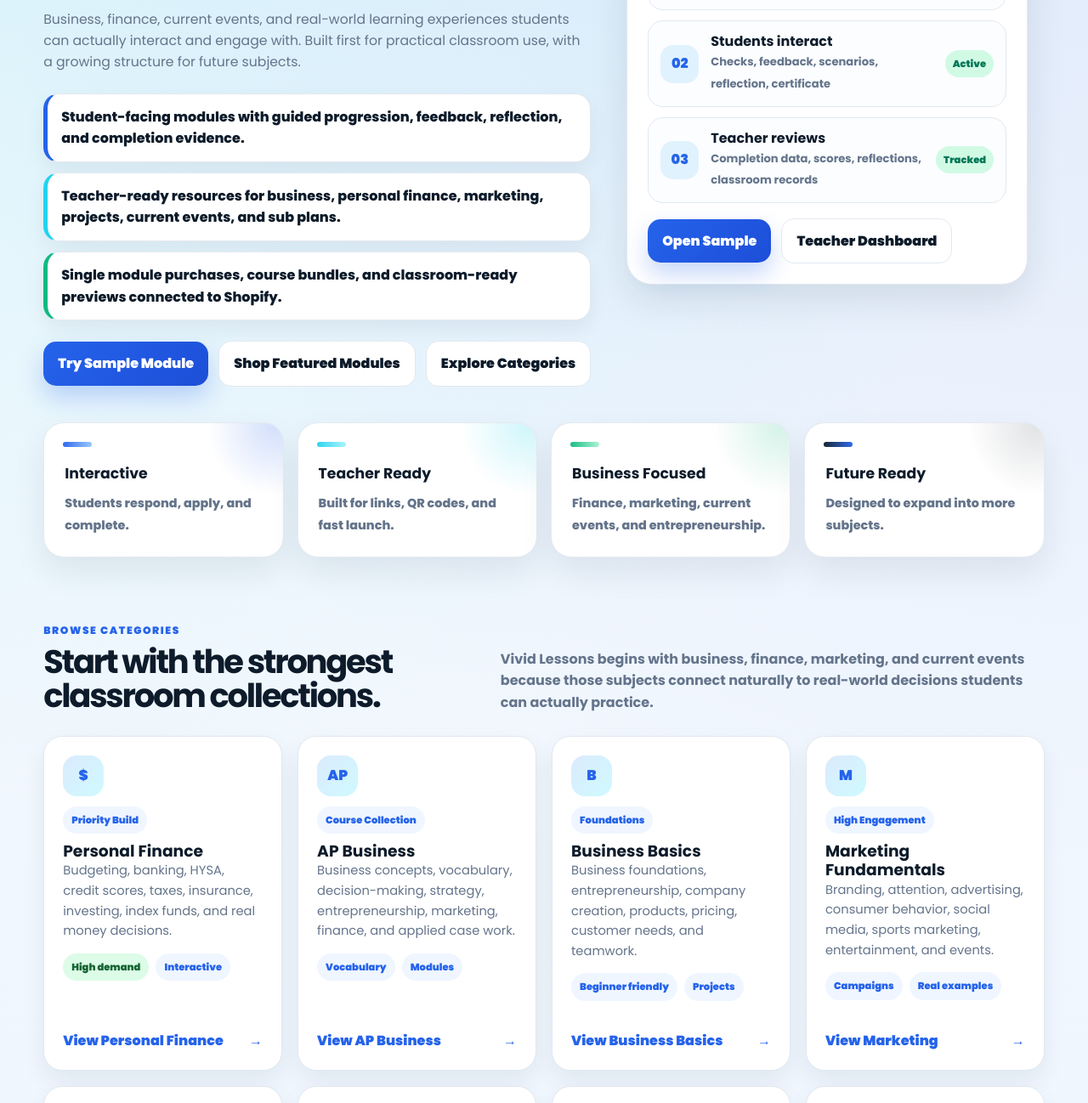
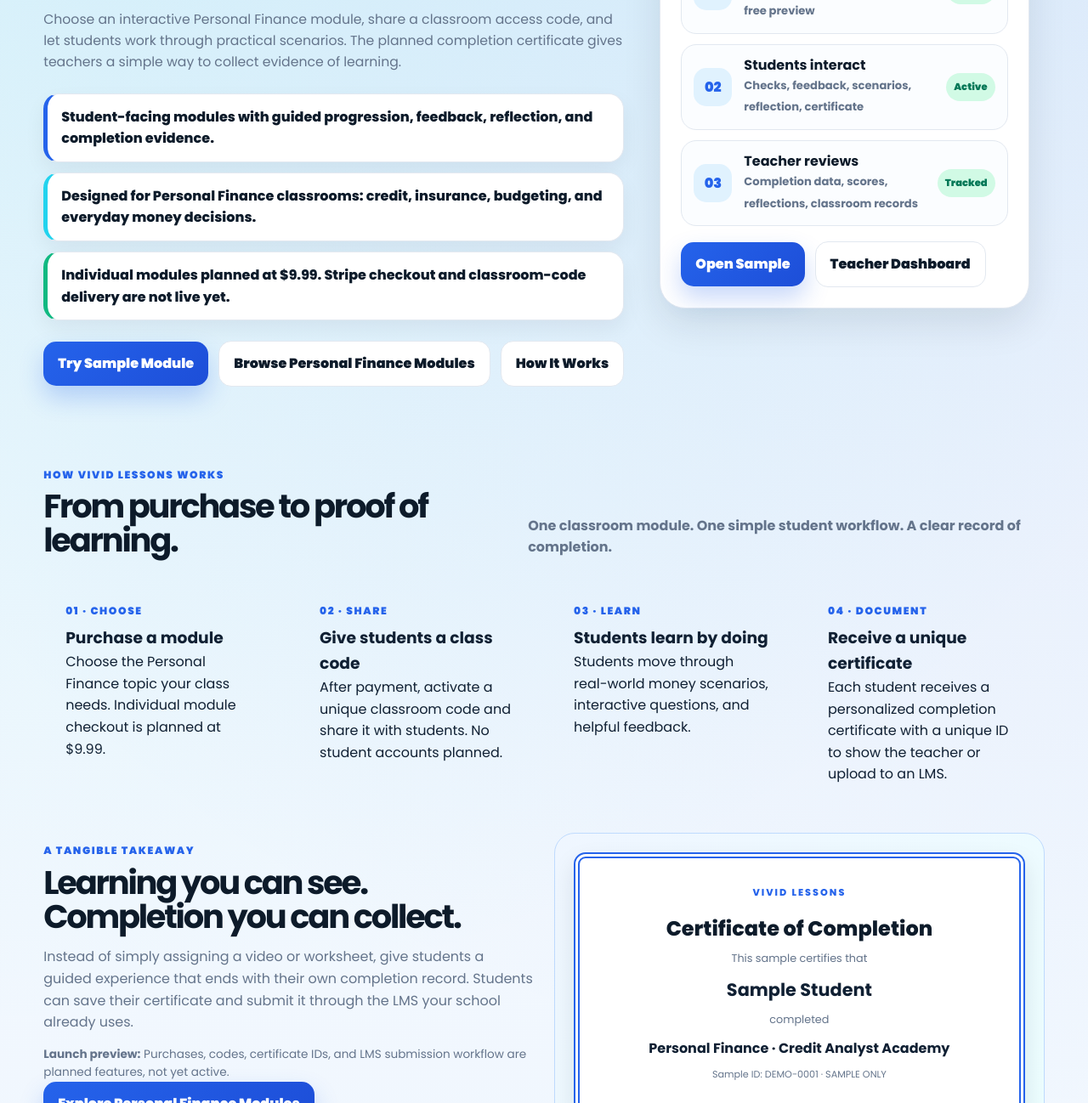
Before and after one commit to sky10210/vividlessons, a plain HTML site: page index.html in a window 1280 px wide. Shown: the part 480-1778 px from the top of the page at 85% size. Drawn offline with Linux system fonts and the light colour scheme.

Commit message:
Add four-step classroom workflow and sample certificate to original homepage

```diff
--- a/index.html
+++ b/index.html
@@ -11,7 +11,7 @@
 <meta name="author" content="Vivid Lessons" />
 
 <meta property="og:title" content="Vivid Lessons | Interactive Lessons for Modern Classrooms" />
-<meta property="og:description" content="Modern classroom materials made for the new age of students. Business, finance, current events, and career-ready lessons students can actually interact and engage with." />
+<meta property="og:description" content="Less planning. More learning. Real-world money decisions students can practice. Business, finance, current events, and career-ready lessons students can actually interact and engage with." />
 <meta property="og:type" content="website" />
 <meta property="og:url" content="https://vividlessons.com" />
 
@@ -915,8 +915,8 @@ h2{
     <div class="eyebrow"><span class="dot"></span> New era of classroom materials</div>
 
     <h1>
-      A Premium Catalog of Interactive Lessons for
-      <span class="gradient">Modern Classrooms.</span>
+      Interactive Personal Finance Lessons for
+      <span class="gradient">Real Classrooms.</span>
     </h1>
 
     <p class="hero-subtitle">
@@ -924,20 +924,19 @@ h2{
     </p>
 
     <p class="hero-small">
-      Business, finance, current events, and real-world learning experiences students can actually interact and engage with.
-      Built first for practical classroom use, with a growing structure for future subjects.
+      Choose an interactive Personal Finance module, share a classroom access code, and let students work through practical scenarios. The planned completion certificate gives teachers a simple way to collect evidence of learning.
     </p>
 
     <div class="hero-lines">
       <div class="hero-line">Student-facing modules with guided progression, feedback, reflection, and completion evidence.</div>
-      <div class="hero-line">Teacher-ready resources for business, personal finance, marketing, projects, current events, and sub plans.</div>
-      <div class="hero-line">Single module purchases, course bundles, and classroom-ready previews connected to Shopify.</div>
+      <div class="hero-line">Designed for Personal Finance classrooms: credit, insurance, budgeting, and everyday money decisions.</div>
+      <div class="hero-line">Individual modules planned at $9.99. Stripe checkout and classroom-code delivery are not live yet.</div>
     </div>
 
     <div class="actions">
       <a class="btn btn-primary" href="sample-module.html">Try Sample Module</a>
-      <a class="btn btn-secondary" href="#shop">Shop Featured Modules</a>
-      <a class="btn btn-secondary" href="#collections">Explore Categories</a>
+      <a class="btn btn-secondary" href="personal-finance.html">Browse Personal Finance Modules</a>
+      <a class="btn btn-secondary" href="#how-it-works">How It Works</a>
     </div>
   </div>
 
@@ -981,6 +980,23 @@ h2{
   </aside>
 </section>
 
+<section class="section" id="how-it-works">
+  <div class="section-head"><div><div class="kicker">How Vivid Lessons Works</div><h2>From purchase to proof of learning.</h2></div><p>One classroom module. One simple student workflow. A clear record of completion.</p></div>
+  <div class="grid" style="grid-template-columns:repeat(auto-fit,minmax(220px,1fr));gap:18px">
+    <article class="item-card" style="padding:26px"><div class="kicker">01 · CHOOSE</div><h3>Purchase a module</h3><p>Choose the Personal Finance topic your class needs. Individual module checkout is planned at $9.99.</p></article>
+    <article class="item-card" style="padding:26px"><div class="kicker">02 · SHARE</div><h3>Give students a class code</h3><p>After payment, activate a unique classroom code and share it with students. No student accounts planned.</p></article>
+    <article class="item-card" style="padding:26px"><div class="kicker">03 · LEARN</div><h3>Students learn by doing</h3><p>Students move through real-world money scenarios, interactive questions, and helpful feedback.</p></article>
+    <article class="item-card" style="padding:26px"><div class="kicker">04 · DOCUMENT</div><h3>Receive a unique certificate</h3><p>Each student receives a personalized completion certificate with a unique ID to show the teacher or upload to an LMS.</p></article>
+  </div>
+  <div style="display:grid;grid-template-columns:repeat(auto-fit,minmax(270px,1fr));gap:24px;align-items:center;margin-top:30px">
+    <div><div class="kicker">A tangible takeaway</div><h2>Learning you can see. Completion you can collect.</h2><p style="color:#64748B;margin:14px 0">Instead of simply assigning a video or worksheet, give students a guided experience that ends with their own completion record. Students can save their certificate and submit it through the LMS your school already uses.</p><p style="font-size:.85rem;color:#64748B"><strong>Launch preview:</strong> Purchases, codes, certificate IDs, and LMS submission workflow are planned features, not yet active.</p><div class="actions"><a class="btn btn-primary" href="personal-finance.html">Explore Personal Finance Modules</a></div></div>
+    <div style="background:linear-gradient(135deg,#eff6ff,#ecfeff);border:1px solid #bfdbfe;border-radius:24px;padding:22px">
+      <div style="background:#fff;border:7px double #2563eb;border-radius:14px;padding:32px 18px;text-align:center;box-shadow:0 12px 28px rgba(13,27,42,.1)">
+        <div style="font-size:.7rem;letter-spacing:.18em;color:#2563eb;font-weight:800">VIVID LESSONS</div><div style="font-size:1.5rem;font-weight:800;color:#0d1b2a;margin:14px 0 6px">Certificate of Completion</div><p style="color:#64748b;font-size:.8rem">This sample certifies that</p><div style="font-size:1.3rem;font-weight:700;margin:9px 0">Sample Student</div><p style="color:#64748b;font-size:.8rem">completed</p><div style="font-weight:700;margin:10px 0">Personal Finance · Credit Analyst Academy</div><div style="font-size:.7rem;color:#64748b">Sample ID: DEMO-0001 · SAMPLE ONLY</div>
+      </div>
+    </div>
+  </div>
+</section>
 <section class="trust-strip" aria-label="Platform benefits">
   <div class="trust-card trust-blue">
     <strong>Interactive</strong>
```
